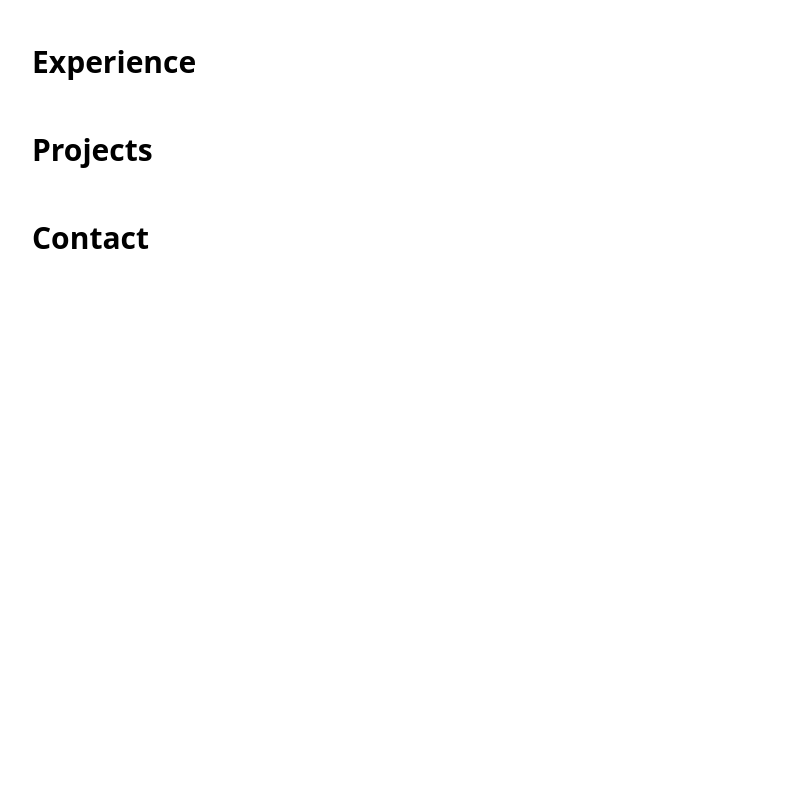
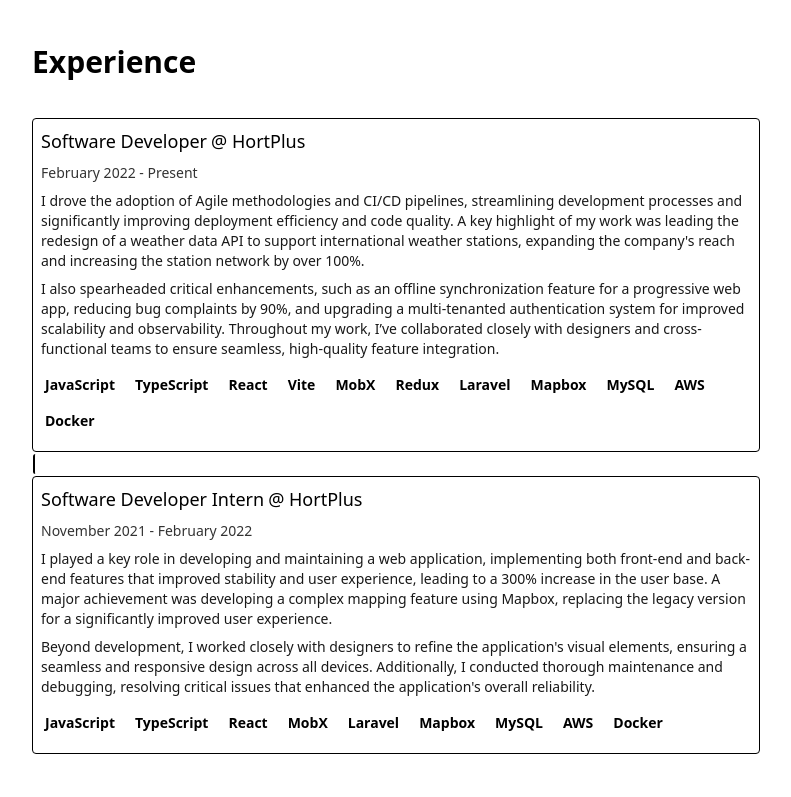
Before and after one commit to ThomasRainford/personal-site-v1, a React (Vite) app: page / in a window 1280 px wide. Shown: the part 1343-2140 px from the top of the page, without its empty margins (88-879 px from the left). Before the commit the page ends 1645 px from the top, so only its background shows below. Built offline with nearby package versions, Linux system fonts and the light colour scheme.

Commit message:
Add experience data and component
- Add compenent for displaying a skill pill.

```diff
--- /dev/null
+++ b/src/components/SkillPill.tsx
@@ -0,0 +1,13 @@
+interface Props {
+  skill: string;
+}
+
+const SkillPill = ({ skill }: Props) => {
+  return (
+    <div className="flex flex-col items-center mr-3 mb-2 bg-neutral rounded-md p-1">
+      <p className="text-secondary font-bold text-sm">{skill}</p>
+    </div>
+  );
+};
+
+export default SkillPill;
--- a/src/components/section/about/about.tsx
+++ b/src/components/section/about/about.tsx
@@ -1,6 +1,7 @@
 import { getSiteSection } from "../../../data/data";
 import { AboutSection } from "../../../data/types";
 import { splitAndCapitalize } from "../../../utils/util";
+import SkillPill from "../../SkillPill";
 import SkillIcon from "./SkillIcon";
 
 const About = () => {
@@ -50,18 +51,11 @@
             <div className="collapse-content">
               {Object.entries(allSkills).map(([key, value]) => {
                 return (
-                  <div key={key} className="mb-4">
-                    <p className="text-secondary">{splitAndCapitalize(key)}</p>
+                  <div key={key} className="mb-2">
+                    <p className="text-accent">{splitAndCapitalize(key)}</p>
                     <div className="flex flex-row flex-wrap">
                       {value.map((skill) => {
-                        return (
-                          <div
-                            key={skill}
-                            className="flex flex-col items-center mr-3 mb-2 border border-neutral rounded-md p-1"
-                          >
-                            <p className="text-accent font-bold">{skill}</p>
-                          </div>
-                        );
+                        return <SkillPill key={skill} skill={skill} />;
                       })}
                     </div>
                   </div>
--- /dev/null
+++ b/src/components/section/experience/experience.tsx
@@ -0,0 +1,63 @@
+import { Fragment } from "react/jsx-runtime";
+import { getSiteSection } from "../../../data/data";
+import { ExperienceSection } from "../../../data/types";
+import SkillPill from "../../SkillPill";
+
+const Experience = () => {
+  const experienceData = getSiteSection("experience") as ExperienceSection;
+  const jobs = experienceData.jobs;
+
+  return (
+    <div>
+      {jobs.map((job, index, self) => {
+        return (
+          <Fragment key={job.company + job.title}>
+            <div
+              key={job.title + job.company}
+              className="w-[100%] sm:w-[80%] md:w-[80%] lg:w-[70%]  border border-neutral p-2 rounded"
+            >
+              <div className="flex flex-row text-lg mb-2">
+                <div className="mr-1">{job.title}</div>
+                <div>
+                  <a
+                    className="hover:underline text-secondary"
+                    href={job.link}
+                    target="_blank"
+                  >
+                    @ {job.company}
+                  </a>
+                </div>
+              </div>
+              <div className="text-sm text-accent opacity-80 mb-2">
+                <div>
+                  {job.startDate} - {job.endDate}
+                </div>
+              </div>
+              <div className="mb-3">
+                {job.description.map((text) => {
+                  return (
+                    <p key={text} className="text-sm opacity-90 mb-2">
+                      {text}
+                    </p>
+                  );
+                })}
+              </div>
+              <div>
+                <div className="flex flex-row flex-wrap">
+                  {job.skills.map((skill) => {
+                    return <SkillPill key={skill} skill={skill} />;
+                  })}
+                </div>
+              </div>
+            </div>
+            {index !== self.length - 1 && (
+              <div className="h-[20px] w-[5px] border-l-2 border-secondary rounded-2xl my-0.5 ml-[1px]"></div>
+            )}
+          </Fragment>
+        );
+      })}
+    </div>
+  );
+};
+
+export default Experience;
--- a/src/components/section/section-content.tsx
+++ b/src/components/section/section-content.tsx
@@ -1,4 +1,5 @@
 import About from "./about/about";
+import Experience from "./experience/experience";
 
 interface Props {
   section: string;
@@ -9,7 +10,7 @@
     case "about":
       return <About />;
     case "experience":
-      return <></>;
+      return <Experience />;
     case "projects":
       return <></>;
     case "contact":
--- a/src/data/data.json
+++ b/src/data/data.json
@@ -38,7 +38,55 @@
     }
   },
   "experience": {
-    "title": "Experience"
+    "title": "Experience",
+    "jobs": [
+      {
+        "link": "https://hortplus.com",
+        "title": "Software Developer",
+        "company": "HortPlus",
+        "startDate": "February 2022",
+        "endDate": "Present",
+        "description": [
+          "I drove the adoption of Agile methodologies and CI/CD pipelines, streamlining development processes and significantly improving deployment efficiency and code quality. A key highlight of my work was leading the redesign of a weather data API to support international weather stations, expanding the company's reach and increasing the station network by over 100%.",
+          "I also spearheaded critical enhancements, such as an offline synchronization feature for a progressive web app, reducing bug complaints by 90%, and upgrading a multi-tenanted authentication system for improved scalability and observability. Throughout my work, I’ve collaborated closely with designers and cross-functional teams to ensure seamless, high-quality feature integration."
+        ],
+        "skills": [
+          "JavaScript",
+          "TypeScript",
+          "React",
+          "Vite",
+          "MobX",
+          "Redux",
+          "Laravel",
+          "Mapbox",
+          "MySQL",
+          "AWS",
+          "Docker"
+        ]
+      },
+      {
+        "link": "https://hortplus.com",
+        "title": "Software Developer Intern",
+        "company": "HortPlus",
+        "startDate": "November 2021",
+        "endDate": "February 2022",
+        "description": [
+          "I played a key role in developing and maintaining a web application, implementing both front-end and back-end features that improved stability and user experience, leading to a 300% increase in the user base. A major achievement was developing a complex mapping feature using Mapbox, replacing the legacy version for a significantly improved user experience.",
+          "Beyond development, I worked closely with designers to refine the application's visual elements, ensuring a seamless and responsive design across all devices. Additionally, I conducted thorough maintenance and debugging, resolving critical issues that enhanced the application's overall reliability."
+        ],
+        "skills": [
+          "JavaScript",
+          "TypeScript",
+          "React",
+          "MobX",
+          "Laravel",
+          "Mapbox",
+          "MySQL",
+          "AWS",
+          "Docker"
+        ]
+      }
+    ]
   },
   "projects": {
     "title": "Projects"
--- a/src/data/types.ts
+++ b/src/data/types.ts
@@ -1,4 +1,3 @@
-// eslint-disable-next-line @typescript-eslint/no-unused-vars
 export const sections = ["about", "experience", "projects", "contact"] as const;
 
 export type SectionKeys = (typeof sections)[number];
@@ -18,10 +17,24 @@
   };
 };
 
+export type ExperienceSection = {
+  title: string;
+  jobs: {
+    link: string;
+    title: string;
+    company: string;
+    startDate: string;
+    endDate: string;
+    description: string[];
+    skills: string[];
+  }[];
+};
+
 export type SiteData = {
   [K in SectionKeys]:
     | {
         title: string;
       }
-    | AboutSection;
+    | AboutSection
+    | ExperienceSection;
 };
```
